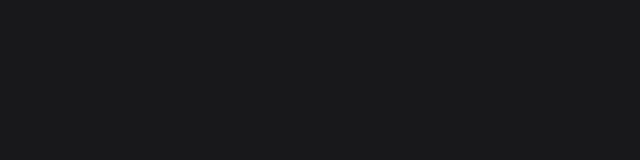
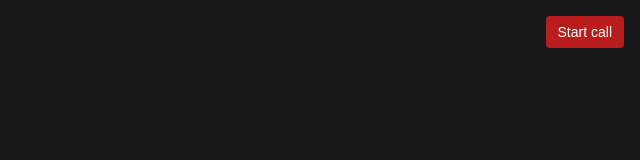
Before and after one commit to arnellebalane/video-conference-app, a website: page index.html in a window 1280 px wide. Shown: the whole page, without its empty margins (640-1280 px from the left). Drawn offline with Linux system fonts and the light colour scheme.

Commit message:
Add start call button

```diff
--- a/index.css
+++ b/index.css
@@ -33,3 +33,17 @@
   object-fit: cover;
   object-position: center center;
 }
+
+.start-call {
+  position: fixed;
+  top: 1.6rem;
+  right: 1.6rem;
+  padding: 0.8rem 1.2rem;
+  border: none;
+  border-radius: 0.4rem;
+
+  font-size: 1.4rem;
+  color: #fff;
+  background-color: #b91c1c;
+  cursor: pointer;
+}
--- a/index.html
+++ b/index.html
@@ -10,6 +10,7 @@
 
   <body>
     <div class="participants"></div>
+    <button class="start-call">Start call</button>
     <script type="module" src="index.js"></script>
   </body>
 </html>
--- a/index.js
+++ b/index.js
@@ -1,6 +1,9 @@
 const signalling = new BroadcastChannel('signalling');
 const peerConnection = new RTCPeerConnection();
 const $participants = document.querySelector('.participants');
+
+const $startCall = document.querySelector('.start-call');
+$startCall.addEventListener('click', startCall);
 
 peerConnection.addEventListener('icecandidate', ({ candidate }) => {
   if (candidate) {
@@ -20,6 +23,7 @@
     const mediaStream = await displayLocalMediaStream();
     addMediaStreamToPeerConnection(mediaStream);
     const answer = await createSessionDescriptionAnswer();
+    console.log(answer.sdp);
     await sendLocalSessionDescriptionToRemote(answer);
   } else if (type === 'answer') {
     await receiveRemoteSessionDescription(payload);
@@ -32,10 +36,9 @@
   const mediaStream = await displayLocalMediaStream();
   addMediaStreamToPeerConnection(mediaStream);
   const offer = await createSessionDescriptionOffer();
+  console.log(offer.sdp);
   await sendLocalSessionDescriptionToRemote(offer);
 }
-
-window.startCall = startCall;
 
 async function displayLocalMediaStream() {
   const mediaStream = await navigator.mediaDevices.getUserMedia({
```
